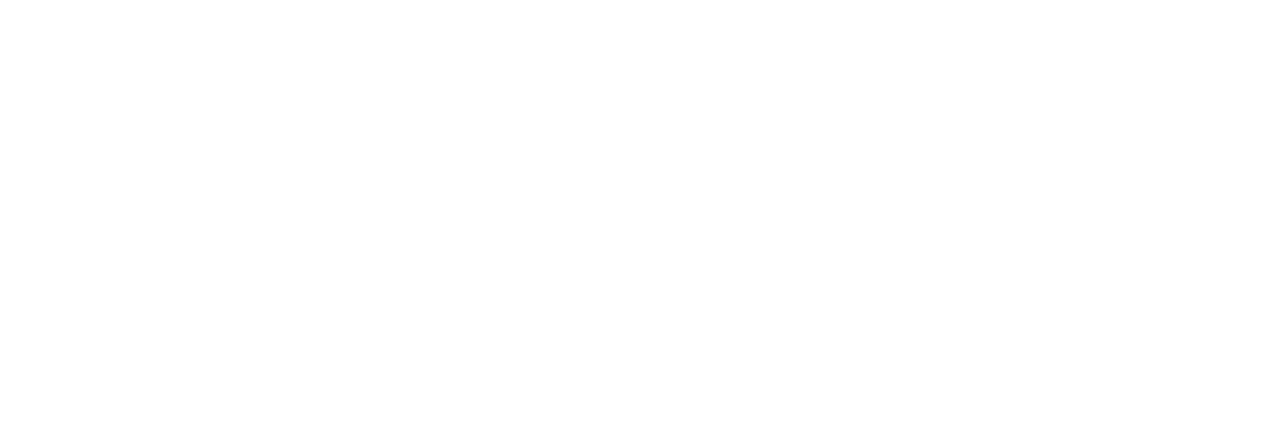
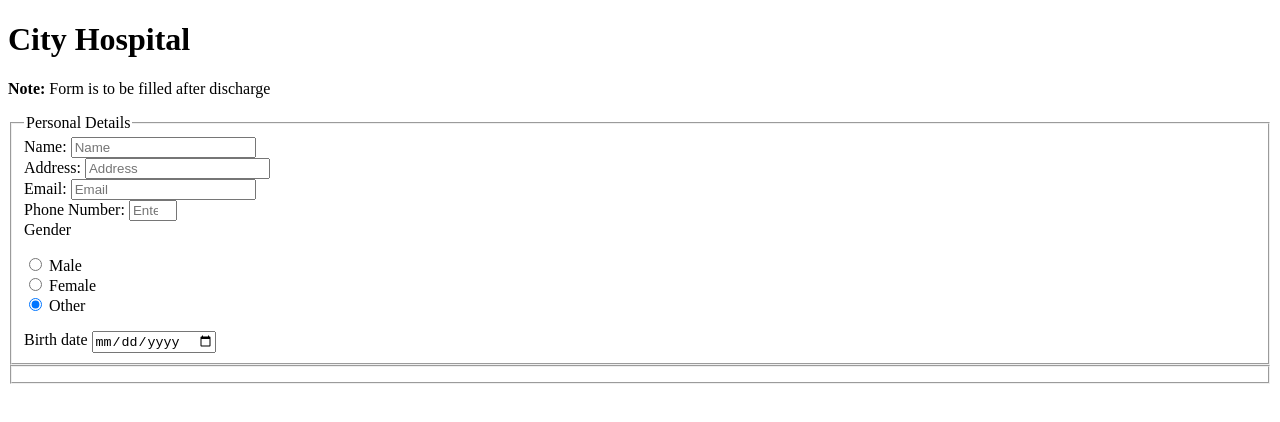
Before and after one commit to prernapriyali/prernagelanyprogram, a plain HTML site: page index.html in a window 1280 px wide. Drawn offline with Linux system fonts and the light colour scheme.

Commit message:
Adding Personal Details Fields

```diff
--- a/index.html
+++ b/index.html
@@ -9,18 +9,52 @@
   <body>
     <script src="https://cdn.freecodecamp.org/testable-projects-fcc/v1/bundle.js"></script>
 
-    <!--
+  <div id="outside">
+    <form  id="survey-form" action="/my-handeling-form-page" method="post">
+      <h1 id="title">City Hospital</h1 >
+        <p id="description"><b>Note:</b> Form is to be filled  after discharge</p>
+        <fieldset>
+          <legend>Personal Details</legend>
+          <div>
+            <label id="name-label" for="name">Name:</label>
+            <input type="text" required id="name" name="user_name" placeholder="Name">
+          </div>
+          <div>
+            <label id="address-label" for="address">Address:</label>
+            <input type="text" required id="address" name="Address" placeholder="Address">
+          </div>
+          <div>
+            <label id="email-label" for="Email">Email:</label>
+            <input type="text" required id="email" name="user_email" placeholder="Email">
+          </div>
+          <div>
+            <label id="number-label" for="phone">Phone Number:</label>
+            <input type="number" required id="number" name="usr_phone" placeholder="Enter 10 digit number" min='1' max='9' />
+          </div>
 
-    Hello Camper!
+          <div>
+            <label for="Gender">Gender</label>
+            <p>
+              <input type="radio" name="gender" value="male" checked /> Male<br />
+              <input type="radio" name="gender" value="female" checked /> Female<br />
+              <input type="radio" name="gender" value="other" checked /> Other
+            </p>
+          </div>
+          <label for="date-label">Birth date</label>
+          <input type="date" name="bday" />
 
-    For now, the test suite only works in Chrome!
-    Please read the README below in the JS Editor before beginning.
-    Feel free to delete this message once you have read it.
-    Good luck and Happy Coding!
+        </fieldset>
+     <fieldset>
+       <label for="gender"></label >
+     </fieldset>
 
-    - The freeCodeCamp Team
 
-    -->
+    </form >
+
+  </div>
+
+
+
     <script  src="js/index.js"></script>
   </body>
 </html>
```
Also changed, not shown: 1 other file.
